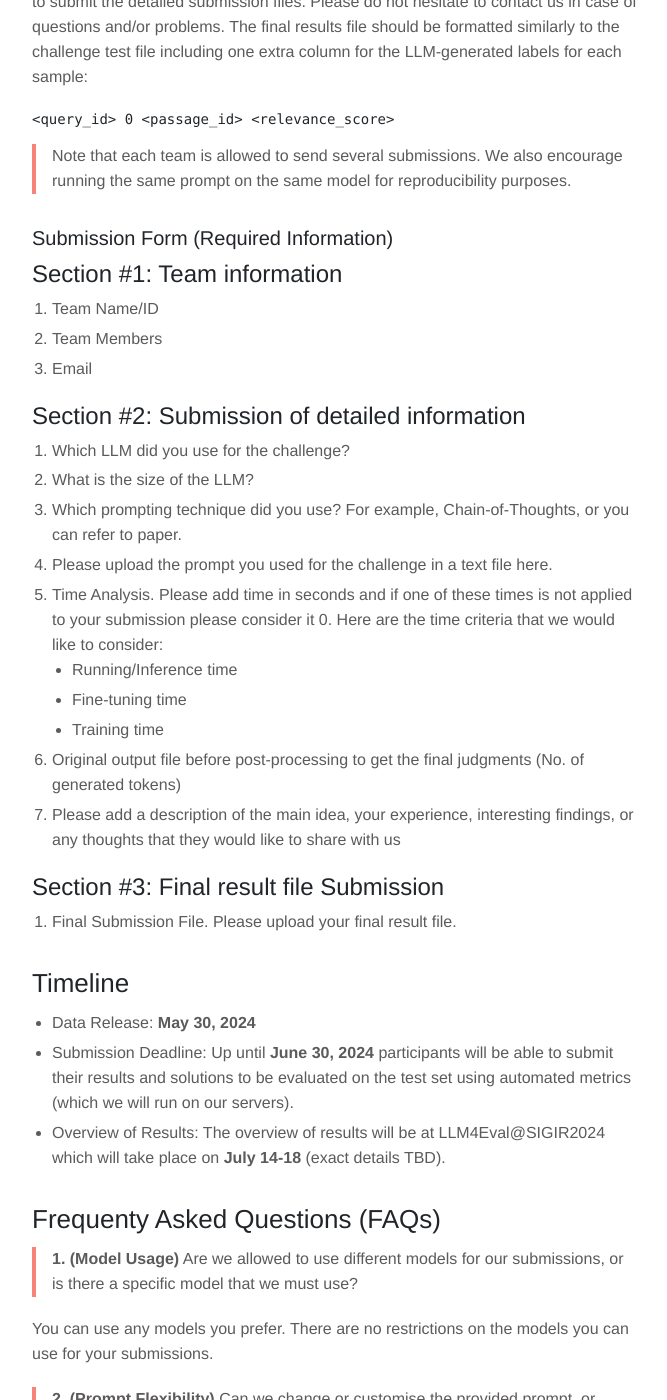
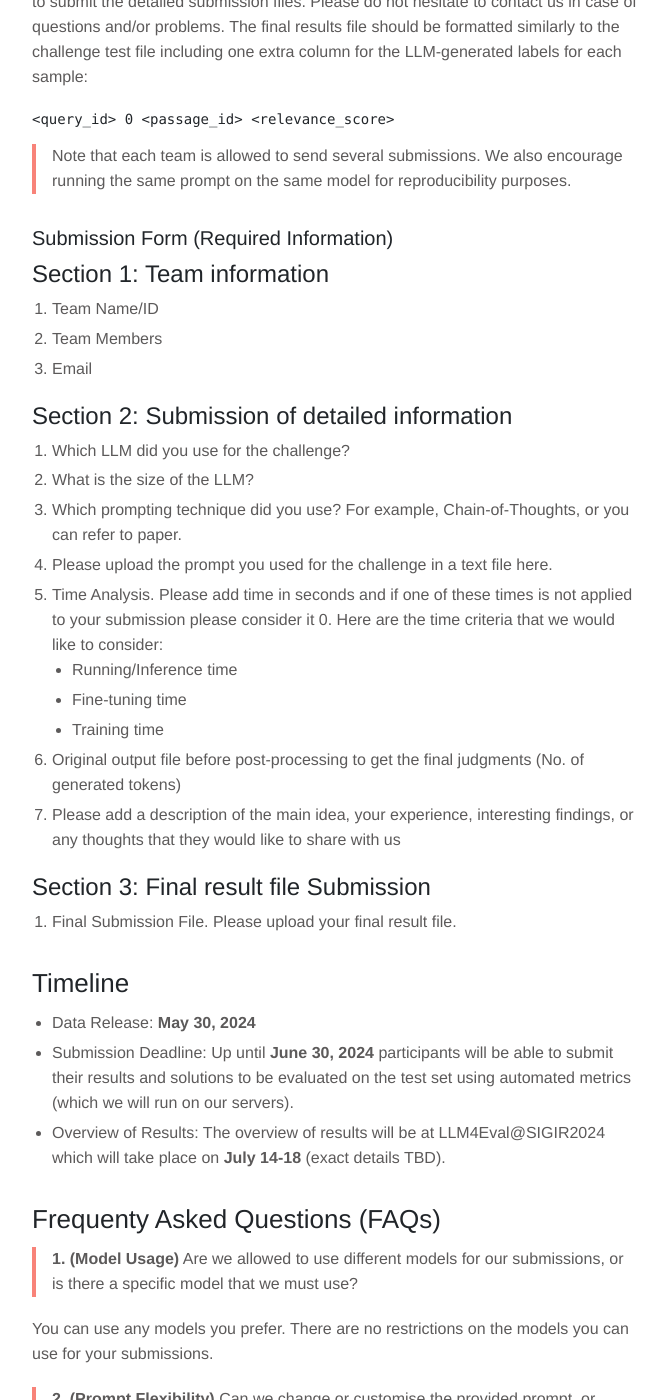
Before and after one commit to LLM4Eval/llm4eval, a Jekyll site: the page built from challenge.md, in a window 1280 px wide and 1400 px high, scrolled down 2347 px. Shown: the whole window, without its empty margins (143-810 px from the left). Built offline with Jekyll 4.4.1, drawn with Linux system fonts in a browser that asks for light colours.

```diff
--- a/challenge.md
+++ b/challenge.md
@@ -55,13 +55,13 @@ We will use Google Forms for submissions. Submissions are open at __[https://for
 
 ### Submission Form (Required Information)
 
-#### Section #1: Team information
+#### Section 1: Team information
 
 1. Team Name/ID
 2. Team Members
 3. Email
 
-#### Section #2: Submission of detailed information
+#### Section 2: Submission of detailed information
 
 1. Which LLM did you use for the challenge?
 2. What is the size of the LLM?
@@ -74,7 +74,7 @@ We will use Google Forms for submissions. Submissions are open at __[https://for
 6. Original output file before post-processing to get the final judgments (No. of generated tokens)
 7. Please add a description of the main idea, your experience, interesting findings, or any thoughts that they would like to share with us
 
-#### Section #3: Final result file Submission
+#### Section 3: Final result file Submission
 
 1. Final Submission File. Please upload your final result file.
 
```
